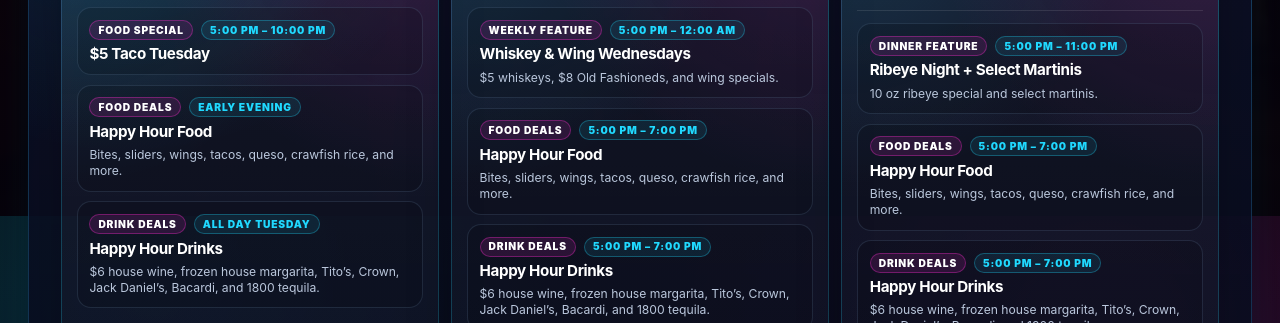
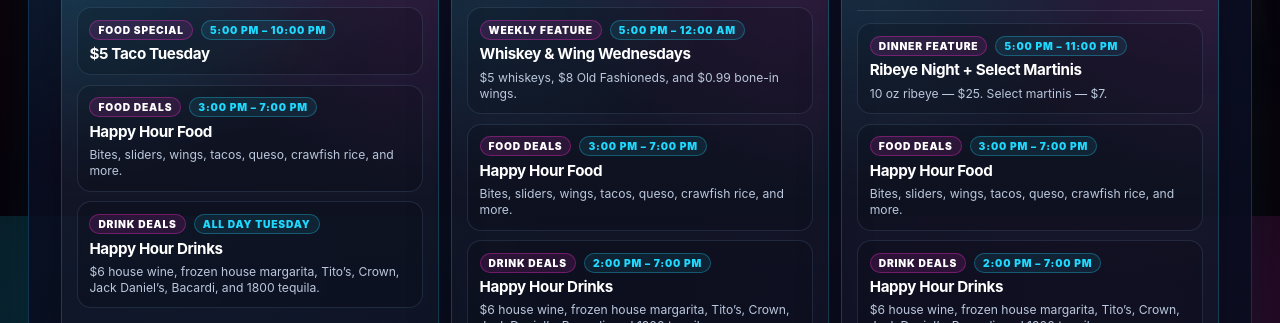
Before and after one commit to KatyVibesRepo/kv-website, a Next.js app: page /specials in a window 1280 px wide. Shown: the part 584-907 px from the top of the page. Built offline with nearby package versions, Linux system fonts and the light colour scheme; no server answers.

Commit message:
Correct happy hour times and special prices

```diff
--- a/app/specials/page.tsx
+++ b/app/specials/page.tsx
@@ -17,7 +17,7 @@ const specialDays: SpecialDay[] = [
     note: 'Tacos, happy hour drinks, and early-week specials.',
     specials: [
       { title: '$5 Taco Tuesday', time: '5:00 PM – 10:00 PM', tag: 'Food Special' },
-      { title: 'Happy Hour Food', time: 'Early evening', detail: 'Bites, sliders, wings, tacos, queso, crawfish rice, and more.', tag: 'Food Deals' },
+      { title: 'Happy Hour Food', time: '3:00 PM – 7:00 PM', detail: 'Bites, sliders, wings, tacos, queso, crawfish rice, and more.', tag: 'Food Deals' },
       { title: 'Happy Hour Drinks', time: 'All day Tuesday', detail: '$6 house wine, frozen house margarita, Tito’s, Crown, Jack Daniel’s, Bacardi, and 1800 tequila.', tag: 'Drink Deals' },
     ],
   },
@@ -25,27 +25,27 @@ const specialDays: SpecialDay[] = [
     day: 'Wednesday',
     note: 'Whiskey, wings, and midweek happy hour.',
     specials: [
-      { title: 'Whiskey & Wing Wednesdays', time: '5:00 PM – 12:00 AM', detail: '$5 whiskeys, $8 Old Fashioneds, and wing specials.', tag: 'Weekly Feature' },
-      { title: 'Happy Hour Food', time: '5:00 PM – 7:00 PM', detail: 'Bites, sliders, wings, tacos, queso, crawfish rice, and more.', tag: 'Food Deals' },
-      { title: 'Happy Hour Drinks', time: '5:00 PM – 7:00 PM', detail: '$6 house wine, frozen house margarita, Tito’s, Crown, Jack Daniel’s, Bacardi, and 1800 tequila.', tag: 'Drink Deals' },
+      { title: 'Whiskey & Wing Wednesdays', time: '5:00 PM – 12:00 AM', detail: '$5 whiskeys, $8 Old Fashioneds, and $0.99 bone-in wings.', tag: 'Weekly Feature' },
+      { title: 'Happy Hour Food', time: '3:00 PM – 7:00 PM', detail: 'Bites, sliders, wings, tacos, queso, crawfish rice, and more.', tag: 'Food Deals' },
+      { title: 'Happy Hour Drinks', time: '2:00 PM – 7:00 PM', detail: '$6 house wine, frozen house margarita, Tito’s, Crown, Jack Daniel’s, Bacardi, and 1800 tequila.', tag: 'Drink Deals' },
     ],
   },
   {
     day: 'Thursday',
     note: 'Dinner specials, martinis, and happy hour before the night picks up.',
     specials: [
-      { title: 'Ribeye Night + Select Martinis', time: '5:00 PM – 11:00 PM', detail: '10 oz ribeye special and select martinis.', tag: 'Dinner Feature' },
-      { title: 'Happy Hour Food', time: '5:00 PM – 7:00 PM', detail: 'Bites, sliders, wings, tacos, queso, crawfish rice, and more.', tag: 'Food Deals' },
-      { title: 'Happy Hour Drinks', time: '5:00 PM – 7:00 PM', detail: '$6 house wine, frozen house margarita, Tito’s, Crown, Jack Daniel’s, Bacardi, and 1800 tequila.', tag: 'Drink Deals' },
+      { title: 'Ribeye Night + Select Martinis', time: '5:00 PM – 11:00 PM', detail: '10 oz ribeye — $25. Select martinis — $7.', tag: 'Dinner Feature' },
+      { title: 'Happy Hour Food', time: '3:00 PM – 7:00 PM', detail: 'Bites, sliders, wings, tacos, queso, crawfish rice, and more.', tag: 'Food Deals' },
+      { title: 'Happy Hour Drinks', time: '2:00 PM – 7:00 PM', detail: '$6 house wine, frozen house margarita, Tito’s, Crown, Jack Daniel’s, Bacardi, and 1800 tequila.', tag: 'Drink Deals' },
     ],
   },
   {
     day: 'Friday',
     note: 'Start the weekend with happy hour and the full Katy Vibes energy.',
     specials: [
-      { title: '$6 Happy Hour', time: '5:00 PM – 7:00 PM', tag: 'Weekend Kickoff' },
-      { title: 'Happy Hour Food', time: '5:00 PM – 7:00 PM', detail: 'Bites, sliders, wings, tacos, queso, crawfish rice, and more.', tag: 'Food Deals' },
-      { title: 'Happy Hour Drinks', time: '5:00 PM – 7:00 PM', detail: '$6 house wine, frozen house margarita, Tito’s, Crown, Jack Daniel’s, Bacardi, and 1800 tequila.', tag: 'Drink Deals' },
+      { title: '$6 Happy Hour', time: '2:00 PM – 7:00 PM', tag: 'Weekend Kickoff' },
+      { title: 'Happy Hour Food', time: '3:00 PM – 7:00 PM', detail: 'Bites, sliders, wings, tacos, queso, crawfish rice, and more.', tag: 'Food Deals' },
+      { title: 'Happy Hour Drinks', time: '2:00 PM – 7:00 PM', detail: '$6 house wine, frozen house margarita, Tito’s, Crown, Jack Daniel’s, Bacardi, and 1800 tequila.', tag: 'Drink Deals' },
     ],
   },
 ];
```
